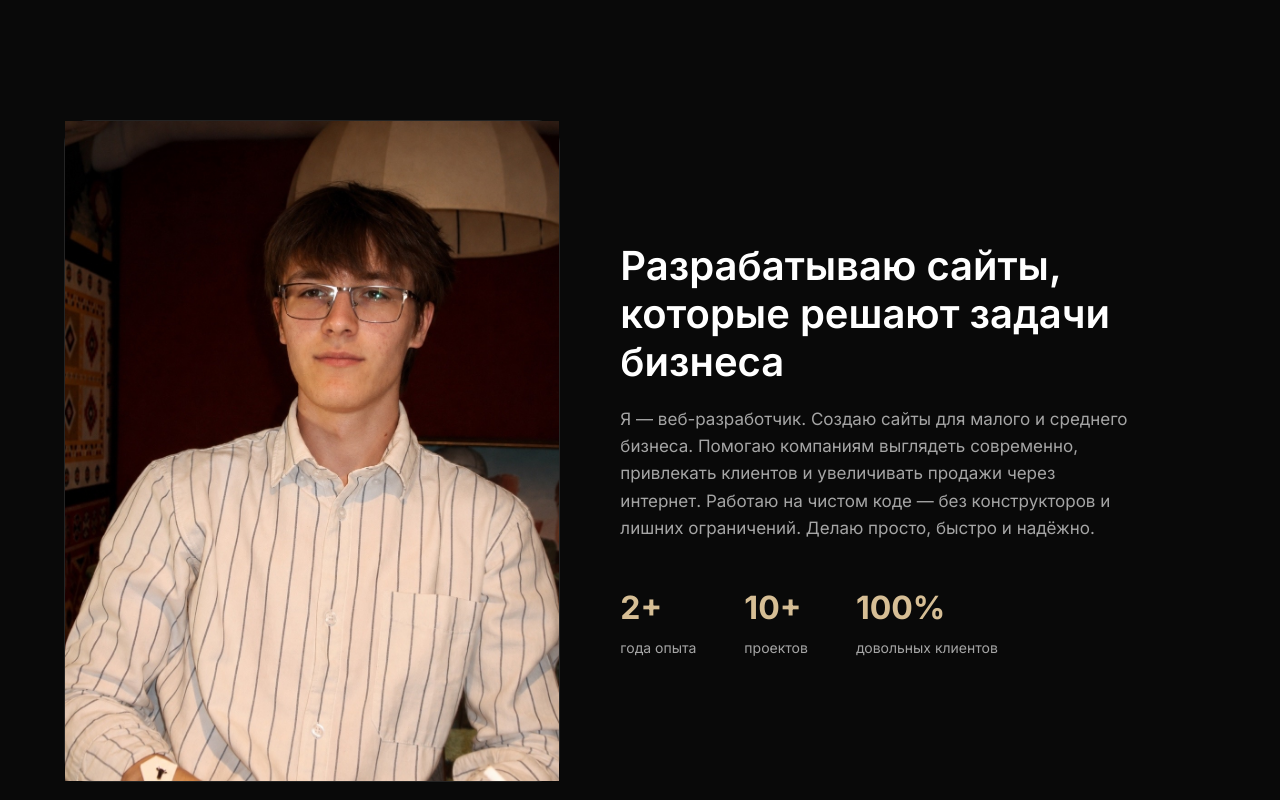
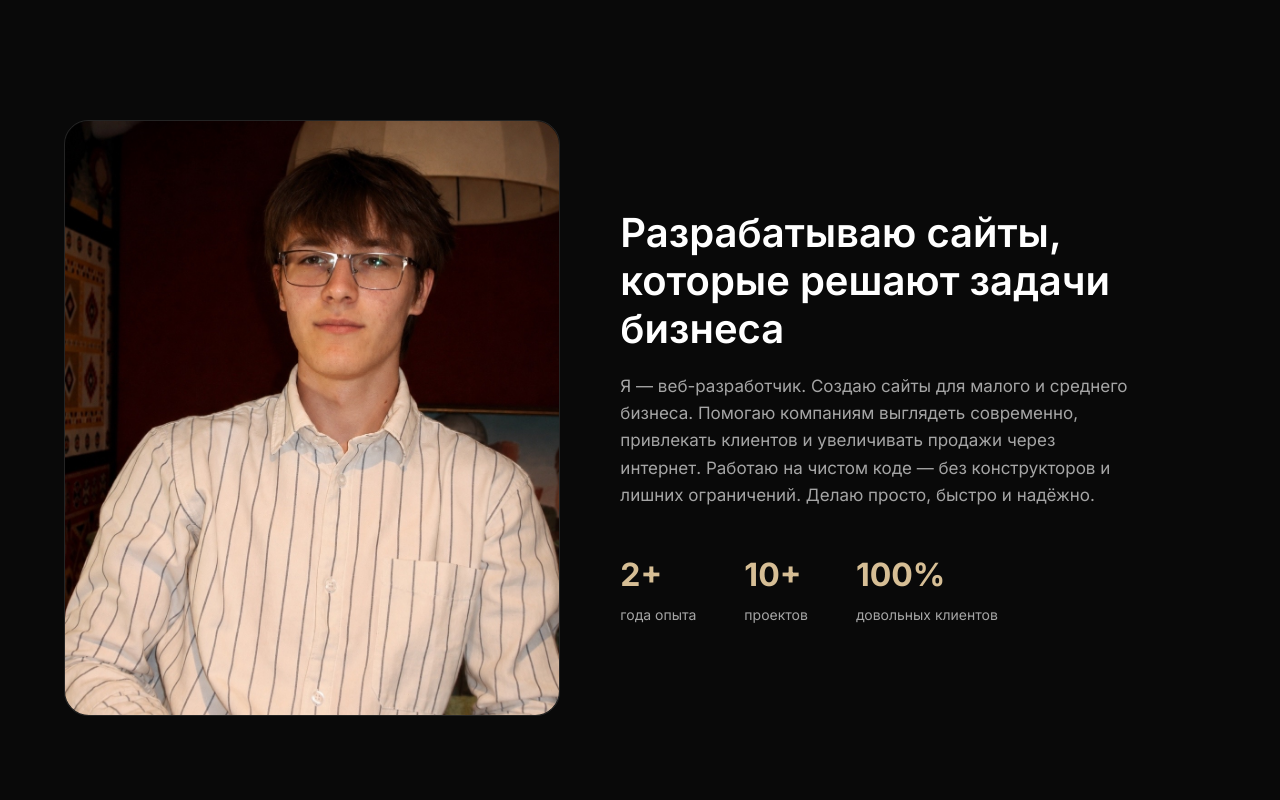
Before and after one commit to stezarro/portfolio, a plain HTML site: page index.html in a window 1280 px wide. Shown: the part 780-1580 px from the top of the page. Drawn offline with Linux system fonts and the light colour scheme.

Commit message:
Update style.css

```diff
--- a/style.css
+++ b/style.css
@@ -589,3 +589,11 @@ footer {
   .hero h1 { font-size: 28px; }
   .btn-primary, .btn-secondary { padding: 10px 20px; font-size: 13px; }
 }
+
+.developer-photo {
+  width: 100%;
+  height: 100%;
+  object-fit: cover;
+  border-radius: 24px;
+  display: block;
+}
```
